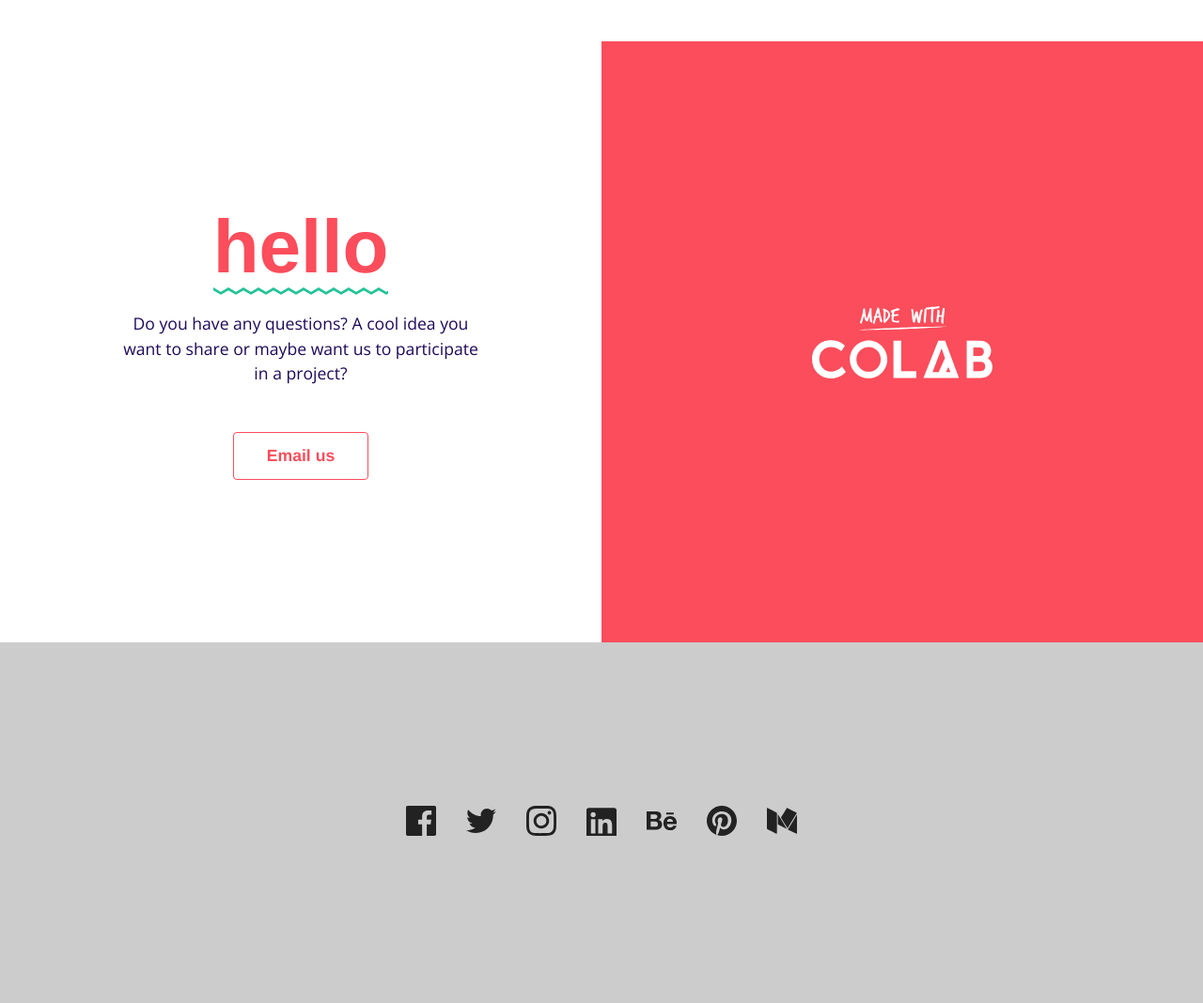
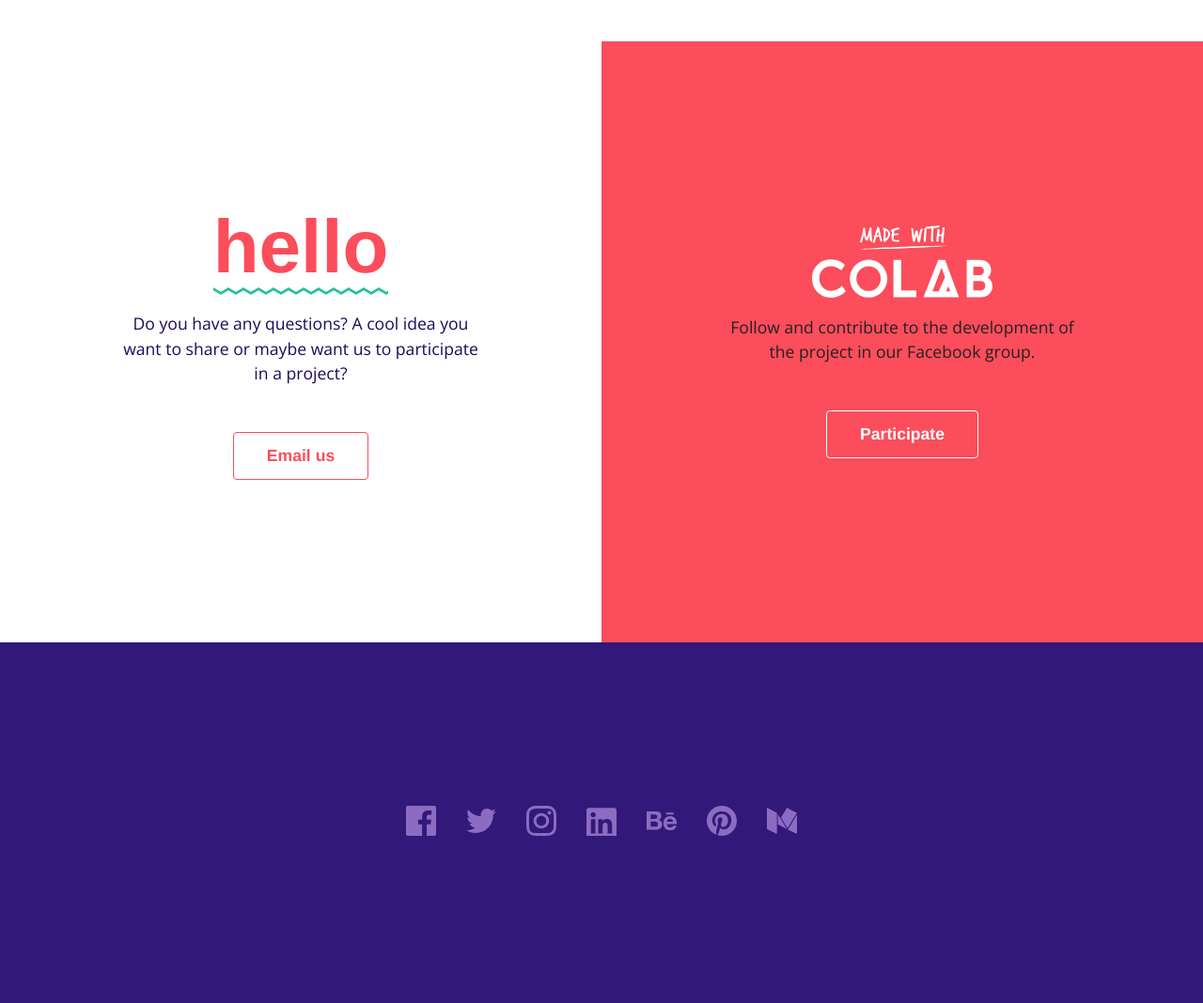
Before and after one commit to teamkomuhn/old-website, a PHP site: page / in a window 1280 px wide. Shown: the part 5061-6129 px from the top of the page at 94% size. Run offline with PHP 8.4, Linux system fonts and the light colour scheme; style sheets or scripts are compiled from the project's sources; some libraries are stand-ins or nearby versions.

Commit message:
Makes the footer prettier

```diff
--- a/css/main.css
+++ b/css/main.css
@@ -524,7 +524,7 @@ menu.social-media a .icon {
   -o-transition: 0.3s;
 }
 menu.social-media a:hover .icon {
-  fill: rgba(0, 0, 0, 0.3);
+  fill: rgba(34, 34, 34, 0.5);
 }
 menu.social-media.collapse {
   display: -webkit-flex;
@@ -651,11 +651,35 @@ footer.main .made-with-colab a img {
   width: 50%;
   display: block;
 }
+footer.main .made-with-colab a.button {
+  background-color: transparent;
+  border-color: #FFFFFF;
+  color: #FFFFFF;
+  margin-top: 2rem;
+}
+footer.main .made-with-colab a.button:hover {
+  background-color: #FFFFFF;
+  color: #FB4D5B;
+}
+footer.main .made-with-colab p {
+  text-align: center;
+  padding: 0 10vw;
+  color: #222222;
+}
 footer.main .social-media {
   -webkit-flex-flow: row wrap;
   -ms-flex-flow: row wrap;
   flex-flow: row wrap;
-  background-color: #CCCCCC;
+  background-color: #321979;
+}
+footer.main .social-media a {
+  margin: 0.5rem;
+}
+footer.main .social-media a .icon {
+  fill: #8C6CC2;
+}
+footer.main .social-media a:hover .icon {
+  fill: #FFFFFF;
 }
 /**/
 .grid {
--- a/css/main.less
+++ b/css/main.less
@@ -475,7 +475,7 @@ menu.social-media {
         }
         &:hover {
             .icon {
-                fill: @color-black-transparent;
+                fill: fade(@color-black, 50%);
             }
         }
     }
@@ -571,10 +571,36 @@ footer.main {
                 display: block;
             }
         }
+        a.button {
+            background-color: transparent;
+            border-color: @color-white;
+            color: @color-white;
+            margin-top: 2rem;
+            &:hover {
+                background-color: @color-white;
+                color: @color-red;
+            }
+        }
+        p {
+            text-align: center;
+            padding: 0 10vw;
+            color: @color-black;
+        }
     }
     .social-media {
         .flex-flow(row wrap);
-        background-color: @color-grey;
+        background-color: @color-purple;
+        a {
+            margin: 0.5rem;
+            .icon {
+                fill: @color-purple-light;
+            }
+            &:hover {
+                .icon {
+                    fill: @color-white;
+                }
+            }
+        }
     }
 }
 
--- a/index.html
+++ b/index.html
@@ -241,6 +241,8 @@
 
             <section class="made-with-colab">
                 <a href="#"><img src="img/made-with-colab_white.svg" alt="Made with Colab"></a>
+                <p>Follow and contribute to the development of the project in our Facebook group.</p>
+                <a class="button" href="#">Participate</a>
             </section>
 
             <menu class="social-media">
```
